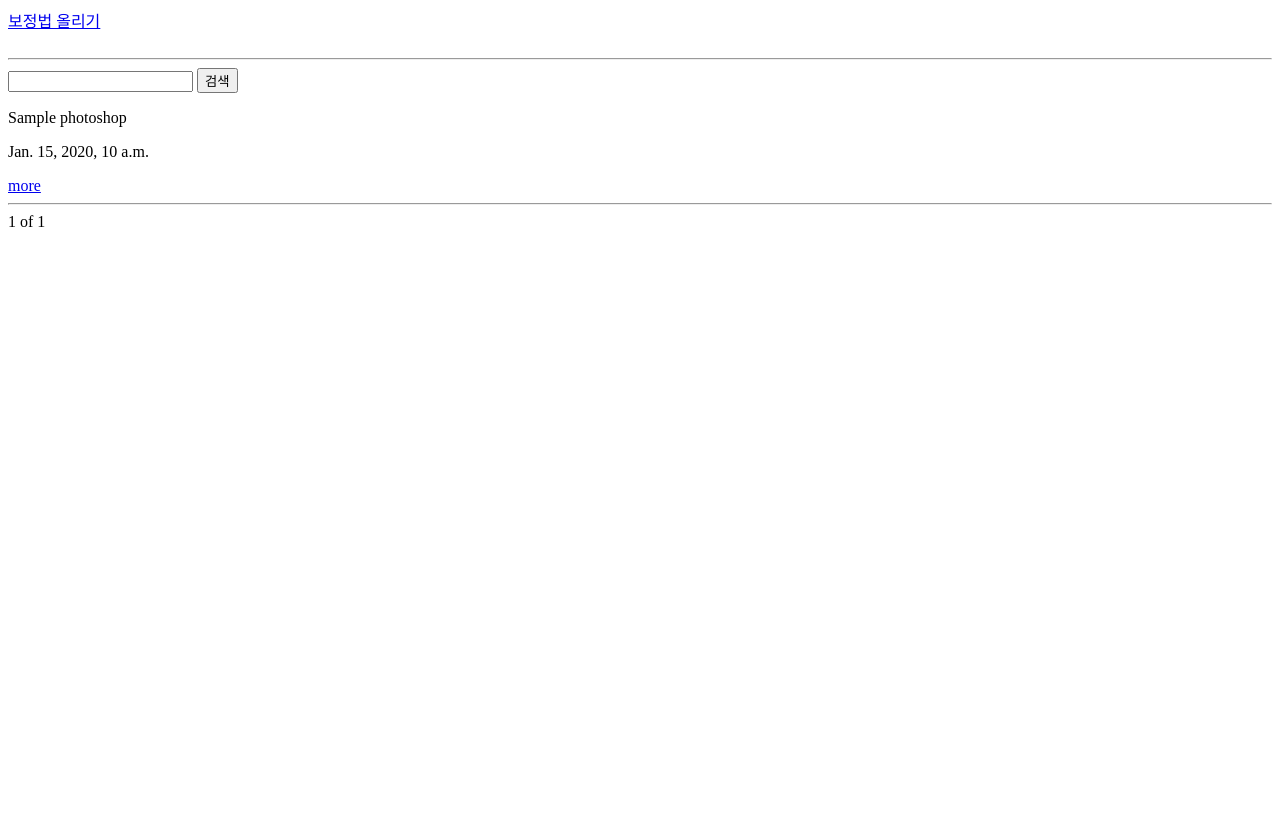
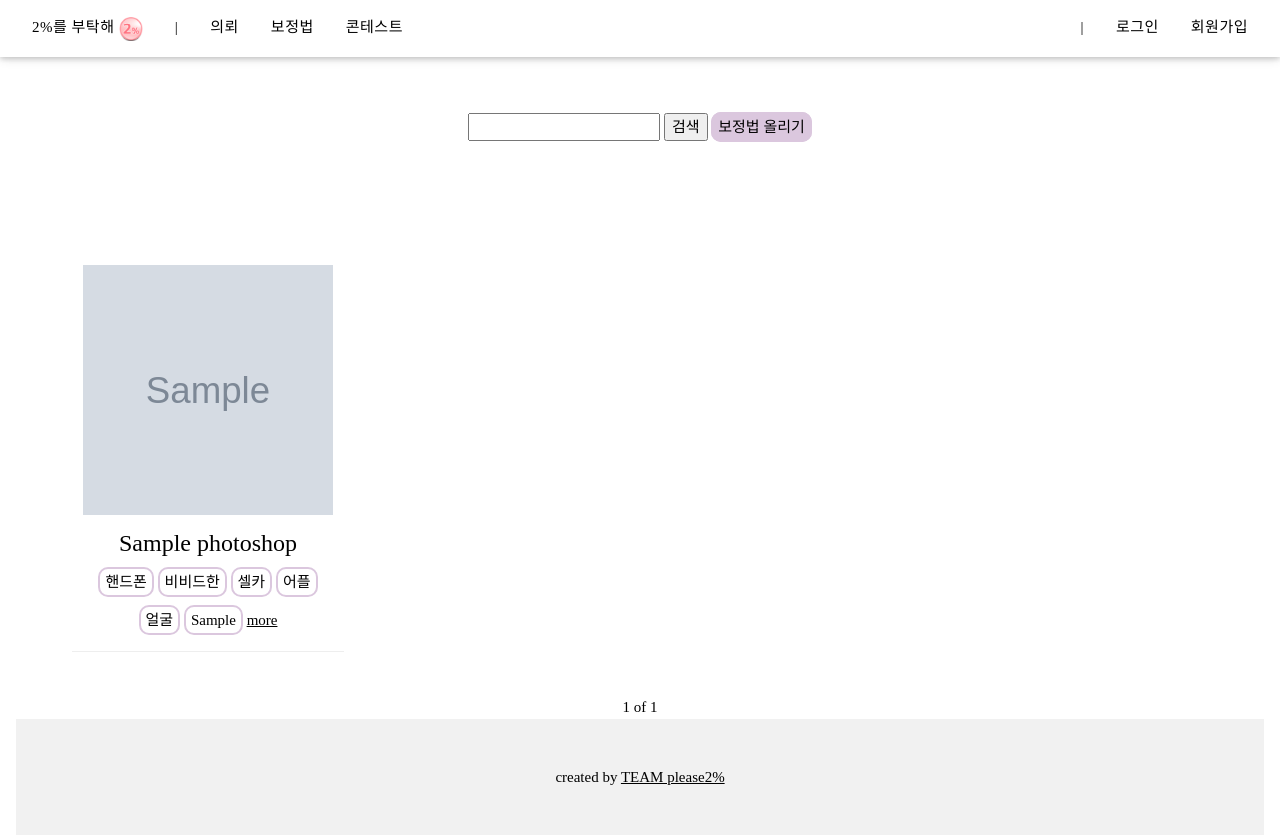
Before and after one commit to seojeongyeon/2percent, a Django app: page /photoshop/ in a window 1280 px wide. Before the commit the page ends 227 px from the top, so only its background shows below. Run offline with Django 3.2, Linux system fonts and the light colour scheme; tables that the repository leaves empty hold one stand-in row (values such as "Sample post"); grey boxes marked "Sample" are stand-in pictures; some libraries are stand-ins or nearby versions.

Commit message:
photoshop

```diff
--- a/two/models.py
+++ b/two/models.py
@@ -29,6 +29,10 @@ class Photoshop(models.Model):
 
     def getlike(self):
         return len(self.like.all())
+
+    def summary(self):
+        return self.explain[:100]
+
 
 class Comment(models.Model):
     photoshop = models.ForeignKey(Photoshop, on_delete=models.CASCADE, related_name='comments')
--- a/two/templates/photoshop.html
+++ b/two/templates/photoshop.html
@@ -1,27 +1,61 @@
-<!-- 보정게시글(종합) -->
-<a href="{% url 'photowrite'%}">보정법 올리기</a>
+{% extends 'base.html' %}
+{% block title %}
+
+{% endblock %}
+
+{% block content %}
 <br>
 <br>
-<hr>
+<br>
+<!-- 보정게시글(종합) -->
+
+<br>
+<br>
+
 <!-- 검색기능 -->
+
+<div class="w3-container w3-padding-20 w3-center">
+
 <form action="{% url 'photo_search' %}" method="GET">
     <input type='search' name='query'>
     <input type='submit' value='검색'>
+
+<box style="width:30px; height:30px; padding: 5px; background-color:#DBC7DE; border:2px solid #DBC7DE; border-radius: 10px;></box><a href="{% url 'photowrite'%}">보정법 올리기</a>
 </form>
-
+</div>
 
 <!-- 게시글 전체 -->
-{% for p in photocut %}
-    <div class="container">
-        <p>{{ p.title }}</p>
-        <p>{{ p.date }}</p>
-        <a href="{% url 'photodetail' p.pk %}">more</a>
+
+<div class="w3-main w3-content w3-padding" style="max-width:1200px;margin-top:100px">
+    <div class="w3-row-padding w3-padding-16 w3-center" id="food">
+        {% for p in photocut %}
+        <div class="w3-quarter">
+          <img src="{{ p.photobefore.url }}" alt="Sandwich" style="width:250px; height: 250px;">
+          <h3>{{p.title}}</h3>
+          <div style="margin-bottom: 15px; margin-top: 8px;">
+          <box style="width:30px; height:30px; padding: 5px; border:2px solid #DBC7DE; border-radius: 10px;">{{p.device}}</box>
+          <box style="width:30px; height:30px; padding: 5px; border:2px solid #DBC7DE; border-radius: 10px;">{{p.color}}</box>
+          <box style="width:30px; height:30px; padding: 5px; border:2px solid #DBC7DE; border-radius: 10px;">{{p.kind}}</box>
+          <box style="width:30px; height:30px; padding: 5px; border:2px solid #DBC7DE; border-radius: 10px;">{{p.method}}</box><br>
+          </div>
+
+          <box style="width:30px; height:30px; padding: 5px; border:2px solid #DBC7DE; border-radius: 10px;">{{p.fix}}</box>
+          <box style="width:30px; height:30px; padding: 5px; border:2px solid #DBC7DE; border-radius: 10px;">{{p.app}}</box>
+
+          <a href="{% url 'photodetail' p.pk %}">more</a>
+
         <hr>
+        </div>
+        {% endfor %}
     </div>
-{% endfor %}
+</div>
 
 
 
+
+
+
+<div class="w3-container w3-padding-20 w3-center">
 <!-- 페이지네이션 -->
 {%if photocut.has_previous%}
 
@@ -39,3 +73,6 @@
 {%if photocut.has_next%}
 <a href="?page={{photocut.next_page_number}}">다음으로</a>
 {%endif%}
+
+{% endblock %}
+</div>
--- a/two/views.py
+++ b/two/views.py
@@ -19,7 +19,7 @@ def home(request):
 def photoshop(request):
     photoshops = Photoshop.objects
     photos = Photoshop.objects.all()
-    paginator = Paginator(photos, 2)
+    paginator = Paginator(photos, 16)
     page = request.GET.get('page')
     photocut = paginator.get_page(page)
     return render(request, 'photoshop.html',{'photoshops':photoshops,'photocut':photocut})
```
Also changed, not shown: account/migrations/0001_initial.py, account/migrations/0002_auto_20200808_1417.py, two/migrations/0001_initial.py (added).
